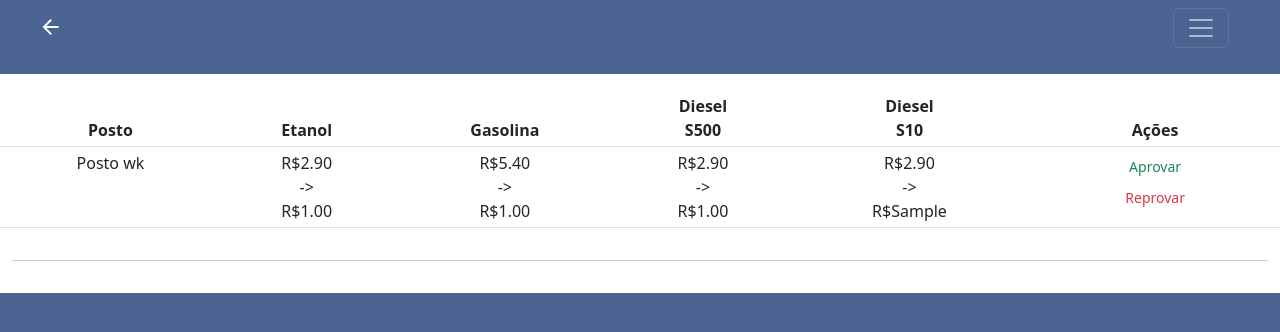
After one commit to lucasrd2k/if-postos, a PHP site: page /autoriza.php in a window 1280 px wide. The commit adds this page. Shown: the top 332 px of the page. Run offline with PHP 8.4, Linux system fonts and the light colour scheme; a user stored in the database is signed in; data comes from the database, SQL or seed files in the repository; tables that the repository leaves empty hold one stand-in row (values such as "Sample post"); some libraries are stand-ins or nearby versions.

Commit message:
Finalização do pedido de alteração e melhorias

```diff
--- /dev/null
+++ b/autoriza.php
@@ -0,0 +1,126 @@
+<?php
+include_once "conexao.php";
+include_once "sessionAdm.php";
+
+?>
+<!DOCTYPE html>
+<html>
+
+<head>
+    <meta charset="utf-8">
+    <meta http-equiv=”content-type” content="text/html;" />
+    <meta http-equiv="X-UA-Compatible" content="IE=edge,chrome=1">
+    <meta name="keywords" content="palavras, chave, pesquisa, google" />
+    <title>Dashboard</title>
+    <meta name="description" content="">
+    <meta name="viewport" content="width=device-width, initial-scale=1">
+
+    <!-- BOOTSTRAP -->
+    <link rel="stylesheet" href="https://cdn.jsdelivr.net/npm/bootstrap@5.2.2/dist/css/bootstrap.min.css" integrity="sha384-Zenh87qX5JnK2Jl0vWa8Ck2rdkQ2Bzep5IDxbcnCeuOxjzrPF/et3URy9Bv1WTRi" crossorigin="anonymous">
+    <!-- <link rel="stylesheet" href="https://maxcdn.bootstrapcdn.com/bootstrap/3.3.7/css/bootstrap.min.css" /> -->
+
+    <!-- ESTILOS PARA ESTA PÁGINA -->
+    <!-- Adição do material icons pra usar os ícones na navbar -->
+    <link rel="stylesheet" href="https://fonts.googleapis.com/icon?family=Material+Icons">
+
+    <!-- JAVASCRIPT E JQUERY -->
+    <script src="https://code.jquery.com/jquery-3.2.1.slim.min.js" integrity="sha384-KJ3o2DKtIkvYIK3UENzmM7KCkRr/rE9/Qpg6aAZGJwFDMVNA/GpGFF93hXpG5KkN" crossorigin="anonymous"></script>
+
+    <script src="https://maxcdn.bootstrapcdn.com/bootstrap/4.0.0-beta/js/bootstrap.min.js" integrity="sha384-h0AbiXch4ZDo7tp9hKZ4TsHbi047NrKGLO3SEJAg45jXxnGIfYzk4Si90RDIqNm1" crossorigin="anonymous"></script>
+    <script>
+        function autoriza() {
+            window.location.replace('dashAdm.php');
+        }
+    </script>
+</head>
+
+<body style="background-color: rgb(75, 100, 145);">
+    <!-- INÍCIO DO MENU SUPERIOR -->
+    <!-- Lembrar order by preço desc -->
+
+    <nav class="navbar navbar-dark float-end d-inline" style="padding-right:2vw;background-color: rgb(75, 100, 145);">
+
+    </nav>
+    <nav class="navbar navbar-dark float-end d-inline" style="z-index:1000;padding-right:2vw;background-color: rgb(75, 100, 145);">
+        <button class="navbar-toggler" type="button" data-toggle="collapse" data-target="#navbarToggleExternalContent" aria-controls="navbarToggleExternalContent" aria-expanded="false" aria-label="Alterna navegação">
+            <span class="navbar-toggler-icon"></span>
+        </button>
+    </nav>
+    <nav class="navbar" style="padding-left:2vw;background-color: rgb(75, 100, 145);">
+        <button onclick="autoriza();" class="navbar-btn btn btn-md pb-1" style="color:white;" type="button">
+            <span class="material-icons">
+                arrow_back
+            </span>
+        </button>
+    </nav>
+    <nav id="navbarToggleExternalContent" class="collapse">
+        <ul class="nav navbar-nav ">
+            <li><a class="btn-sm btn bg-dark float-end border-2" style="width:40vw;color:white;" href="postos.php">Lista de postos</a></li>
+            <li><a class="btn-sm btn bg-dark float-end border-2" style="width:40vw;color:white;" href="autoriza.php">Atualização de preços</a></li>
+        </ul>
+    </nav>
+
+    <main class="container-fluid bg-white py-3 mt-3">
+        <div class="row table-responsive">
+            <div class="col"></div>
+            <div class="col-10"></div>
+            <table class="table table-sm w-90">
+                <thead class="thead-dark text-center">
+                    <tr>
+                        <th scope="col">Posto</th>
+                        <th scope="col">Etanol</th>
+                        <th scope="col">Gasolina</th>
+                        <th scope="col">Diesel<br> S500</th>
+                        <th scope="col">Diesel<br> S10</th>
+                        <th scope="col">Ações</th>
+                    </tr>
+                </thead>
+                <tbody>
+                    <?php
+                    $sql = "SELECT pe.*, po.nome, po.etanol as p1, po.gasolina as p2, po.diesels500 as p3, po.diesels10 as p4 FROM pedido pe JOIN posto po ON pe.posto = po.id;";
+                    $result = mysqli_query($conn, $sql);
+
+                    while ($linha = mysqli_fetch_array($result)) {
+
+
+
+                        $id = $linha['id'];
+                        $etanol = $linha['etanol'];
+                        $gasolina = $linha['gasolina'];
+                        $diesels5 = $linha['diesels500'];
+                        $diesels10 = $linha['diesels10'];
+                        $p1 = $linha['p1'];
+                        $p2 = $linha['p2'];
+                        $p3 = $linha['p3'];
+                        $p4 = $linha['p4'];
+                        $posto = $linha['nome'];
+
+                    ?>
+                        <tr class="text-center">
+                            <td><?php echo $posto; ?></td>
+                            <td><?php echo "R$" . $p1 . "<br> -> <br>R$" . $etanol; ?></td>
+                            <td><?php echo "R$" . $p2 . "<br> -> <br>R$" . $gasolina; ?></td>
+                            <td><?php echo "R$" . $p3 . "<br> -> <br>R$" . $diesels5; ?></td>
+                            <td><?php echo "R$" . $p4 . "<br> -> <br>R$" . $diesels10; ?></td>
+                            <td>
+                                <a href="responder.php?resp=1&id=<?php echo $id ?>" class="btn btn-sm text-success">Aprovar</a><br>
+                                <a href="responder.php?resp=0&id=<?php echo $id ?>" class="btn btn-sm text-danger">Reprovar</a>
+                            </td>
+                        </tr>
+                    <?php
+                    }
+                    ?>
+                </tbody>
+            </table>
+            <div class="col"></div>
+        </div>
+        <hr>
+
+
+    </main>
+
+
+
+</body>
+
+</html>
--- a/dashAdm.php
+++ b/dashAdm.php
@@ -53,8 +53,8 @@
 	</nav>
 	<nav id="navbarToggleExternalContent" class="collapse">
 		<ul class="nav navbar-nav ">
-			<li><a class="btn-sm btn bg-dark float-end border-2" style="width:40vw;color:white;" href="index.html">Lista de postos</a></li>
-			<li><a class="btn-sm btn bg-dark float-end border-2" style="width:40vw;color:white;" href="atualiza.html">Atualização de preços</a></li>
+        <li><a class="btn-sm btn bg-dark float-end border-2" style="width:40vw;color:white;" href="postos.php">Lista de postos</a></li>
+			<li><a class="btn-sm btn bg-dark float-end border-2" style="width:40vw;color:white;" href="autoriza.php">Atualização de preços</a></li>
 		</ul>
 	</nav>
 	<main class="container-fluid">
@@ -66,7 +66,7 @@
 		<div class="row  mt-5">
 			<div class="col"></div>
             <div class="col-md-6 col-xs-8">
-                <button onclick="window.location.href='autoriza.html'" class="w-100 btn btn-lg btn-secondary">
+                <button onclick="window.location.href='autoriza.php';" class="w-100 btn btn-lg btn-secondary">
                     Aprovar alteração de valores
                 </button>
             </div>
--- a/der/sql.sql
+++ b/der/sql.sql
@@ -91,6 +91,3 @@ INSERT INTO `postos`.`bandeira` (`id`, `nome`) VALUES ('2', 'Shell');
 
 INSERT INTO `postos`.`posto` (`id`, `nome`, `cidade`, `cep`, `endereco`, `bandeira`, `etanol`, `diesels500`, `diesels10`, `gasolina`, `admin`) VALUES ('1', 'Posto wk', '1', '76300000', 'Avenida', '1', '2.90', '2.90', '2.90', '5.40', '1');
 INSERT INTO `postos`.`posto` (`id`, `nome`, `cidade`, `cep`, `endereco`, `bandeira`, `etanol`, `diesels500`, `diesels10`, `gasolina`, `admin`) VALUES ('2', 'Posto da biquinha', '1', '76300000', 'Avenida', '1', '2.67', '2.48', '3.23', '4.70', '1');
-
-
-SELECT min(gasolina) as precoMin, max(gasolina) as precoMax FROM posto;
```
Also changed, not shown: autoriza.html (deleted, +0 -92 lines), home.php (+4 -3 lines), pedido.php (+4 -4 lines), postos.php (+3 -5 lines), responder.php (added, +28 -0 lines), 2 other files.
